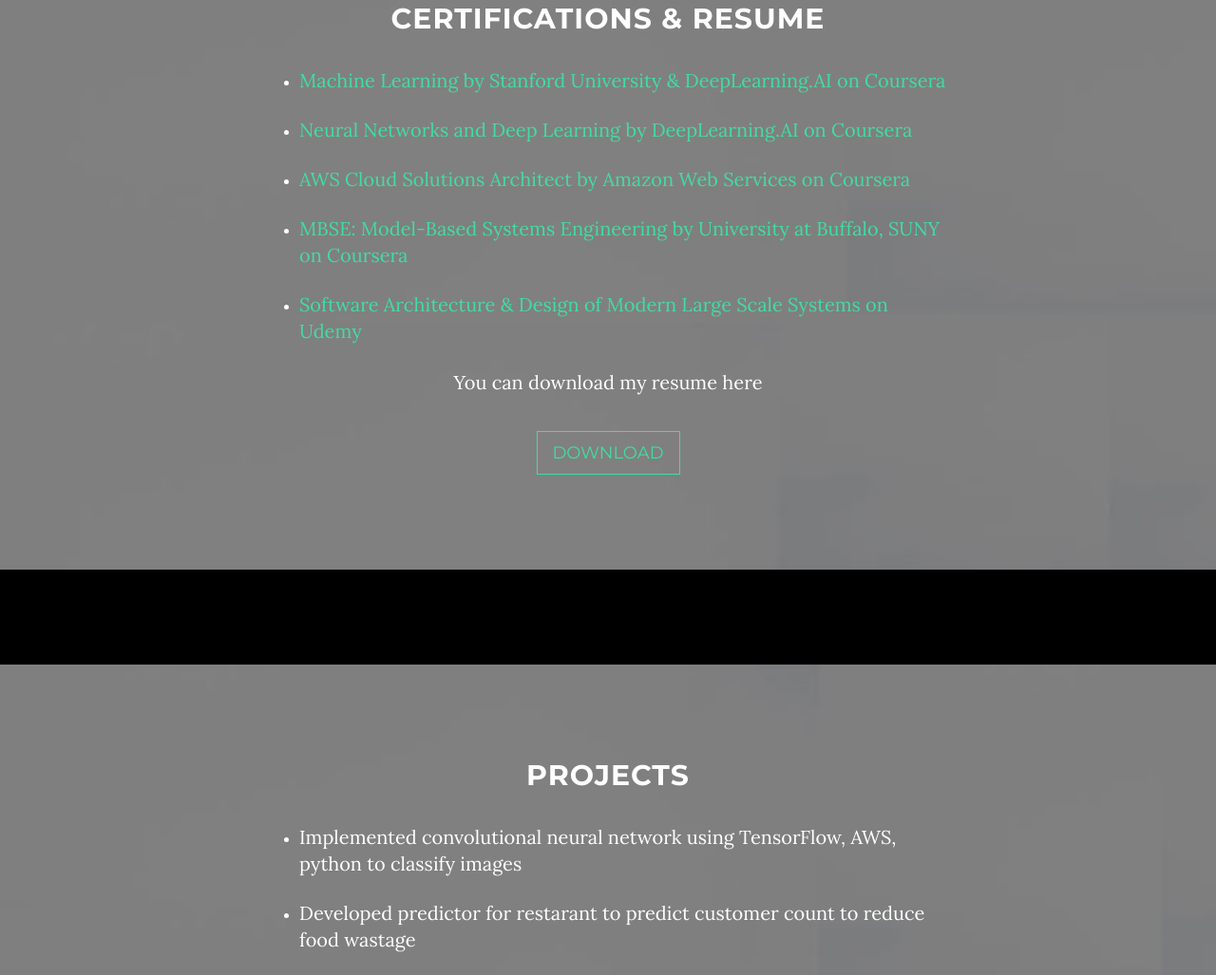
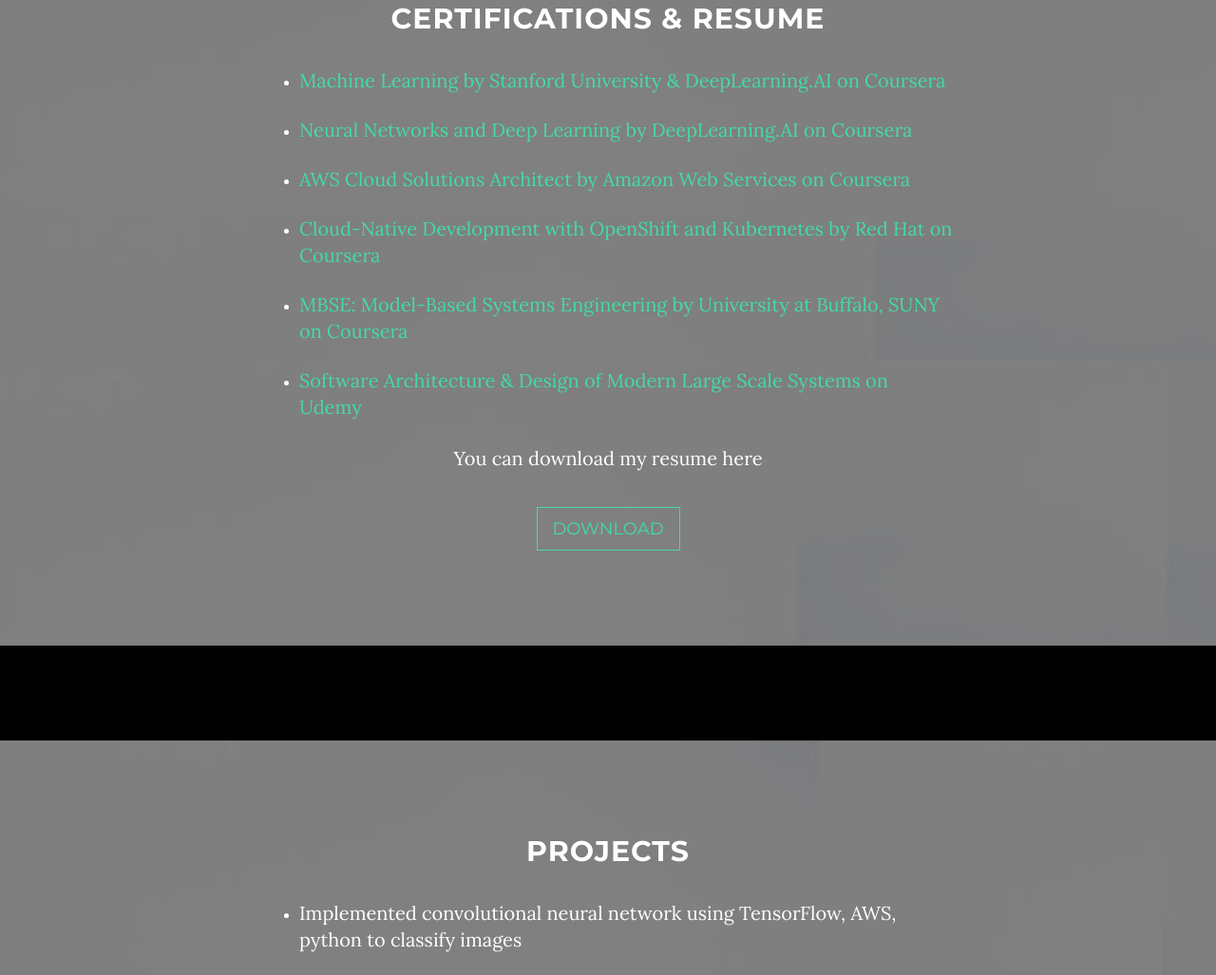
Before and after one commit to denverlobo/portfolio, a website: page index.html in a window 1280 px wide. Shown: the part 1405-2432 px from the top of the page at 95% size. Drawn offline with nearby package versions, Linux system fonts and the light colour scheme.

Commit message:
Updated profile

```diff
--- a/index.html
+++ b/index.html
@@ -123,6 +123,7 @@
                     <li><p class="text-font"><a href="https://coursera.org/verify/professional-cert/YPTR37THKLHP" target="_blank">Machine Learning by Stanford University & DeepLearning.AI on Coursera</a></p></li>
                     <li><p class="text-font"><a href="https://coursera.org/verify/6Z4YL7VGR2VP"                   target="_blank">Neural Networks and Deep Learning by DeepLearning.AI on Coursera</a></p></li>
 					<li><p class="text-font"><a href="https://coursera.org/verify/professional-cert/8XFFMVFPE7JR" target="_blank">AWS Cloud Solutions Architect by Amazon Web Services on Coursera</a></p></li>
+					<li><p class="text-font"><a href="https://coursera.org/verify/professional-cert/5R8ELA67GS3M" target="_blank">Cloud-Native Development with OpenShift and Kubernetes by Red Hat on Coursera</a></p></li>
                     <li><p class="text-font"><a href="https://coursera.org/verify/DVRLDQ6PPK78"                   target="_blank">MBSE: Model-Based Systems Engineering by University at Buffalo, SUNY on Coursera</a></p></li>
                     <li><p class="text-font"><a href="https://ude.my/UC-1cd89ae4-9a1f-492e-9298-5a3d315d0afb"     target="_blank">Software Architecture & Design of Modern Large Scale Systems on Udemy</a></p></li>
                 </ul>
```
Also changed, not shown: 1 other file.
